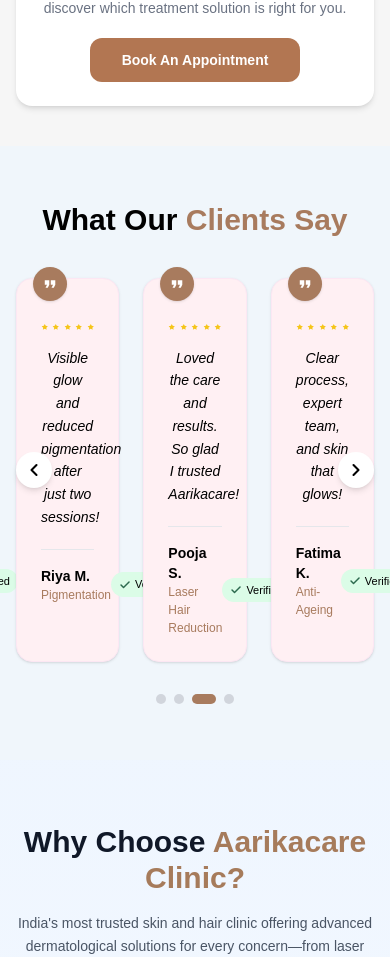
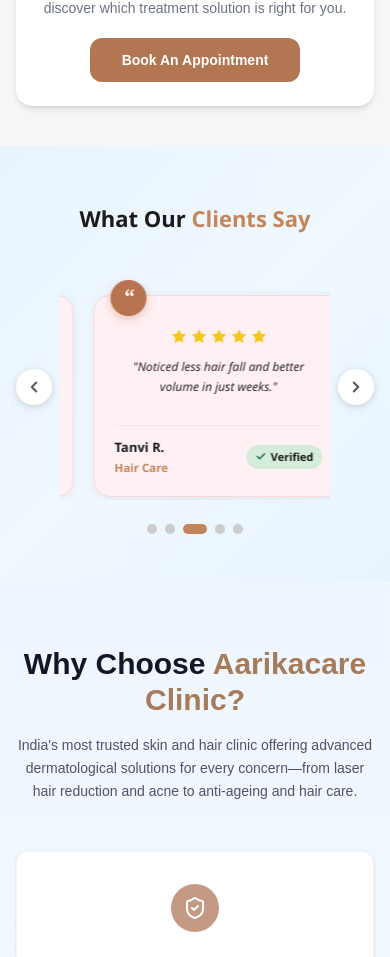
Before and after one commit to ranpriyasinh/aarikacare, a Next.js app: page /aarikacare in a window 390 px wide. Shown: the part 3512-4469 px from the top of the page. Built offline with nearby package versions, Linux system fonts and the light colour scheme.

Commit message:
Cosmetic Mobile Responsive

```diff
--- a/src/app/components/Inquiry.jsx
+++ b/src/app/components/Inquiry.jsx
@@ -163,7 +163,7 @@ export default function AppointmentSection() {
                       onChange={handleChange}
                       className="w-4 h-4 text-blue-600 rounded border-gray-300 focus:ring-blue-500"
                     />
-                    <span className="text-sm text-gray-700">Physio</span>
+                    <span className="text-sm text-gray-700">Cosmetic</span>
                   </label>
                 </div>
               </div>
--- a/src/app/components/aarikacarecomponents/aarikacaretestimonials.jsx
+++ b/src/app/components/aarikacarecomponents/aarikacaretestimonials.jsx
@@ -4,254 +4,205 @@ import React, { useRef, useState, useCallback, useEffect } from "react";
 
 // --- Icons ---
 const StarIcon = () => (
-  <svg
-    xmlns="http://www.w3.org/2000/svg"
-    width="16"
-    height="16"
-    viewBox="0 0 24 24"
-    fill="currentColor"
-    className="text-[#f5c518]"
-  >
+  <svg xmlns="http://www.w3.org/2000/svg" width="17" height="17" viewBox="0 0 24 24" fill="#f5c518">
     <polygon points="12 2 15.09 8.26 22 9.27 17 14.14 18.18 21.02 12 17.77 5.82 21.02 7 14.14 2 9.27 8.91 8.26 12 2" />
   </svg>
 );
 
-const QuoteIcon = () => (
-  <svg
-    xmlns="http://www.w3.org/2000/svg"
-    width="18"
-    height="18"
-    viewBox="0 0 24 24"
-    fill="currentColor"
-    className="text-white"
-  >
-    <path d="M6 17h3l2-4V7H5v6h3zm8 0h3l2-4V7h-6v6h3z" />
-  </svg>
-);
-
 const CheckIcon = () => (
-  <svg
-    xmlns="http://www.w3.org/2000/svg"
-    width="12"
-    height="12"
-    viewBox="0 0 24 24"
-    fill="none"
-    stroke="currentColor"
-    strokeWidth="3"
-    strokeLinecap="round"
-    strokeLinejoin="round"
-    className="text-[#2d6a4f]"
-  >
-    <polyline points="20 6 9 17 4 12"></polyline>
+  <svg xmlns="http://www.w3.org/2000/svg" width="11" height="11" viewBox="0 0 24 24" fill="none" stroke="#2d6a4f" strokeWidth="3" strokeLinecap="round" strokeLinejoin="round">
+    <polyline points="20 6 9 17 4 12" />
   </svg>
 );
 
 const ChevronLeftIcon = () => (
-  <svg
-    xmlns="http://www.w3.org/2000/svg"
-    width="20"
-    height="20"
-    viewBox="0 0 24 24"
-    fill="none"
-    stroke="currentColor"
-    strokeWidth="2.5"
-    strokeLinecap="round"
-    strokeLinejoin="round"
-  >
-    <polyline points="15 18 9 12 15 6"></polyline>
+  <svg xmlns="http://www.w3.org/2000/svg" width="18" height="18" viewBox="0 0 24 24" fill="none" stroke="currentColor" strokeWidth="2.5" strokeLinecap="round" strokeLinejoin="round">
+    <polyline points="15 18 9 12 15 6" />
   </svg>
 );
 
 const ChevronRightIcon = () => (
-  <svg
-    xmlns="http://www.w3.org/2000/svg"
-    width="20"
-    height="20"
-    viewBox="0 0 24 24"
-    fill="none"
-    stroke="currentColor"
-    strokeWidth="2.5"
-    strokeLinecap="round"
-    strokeLinejoin="round"
-  >
-    <polyline points="9 18 15 12 9 6"></polyline>
+  <svg xmlns="http://www.w3.org/2000/svg" width="18" height="18" viewBox="0 0 24 24" fill="none" stroke="currentColor" strokeWidth="2.5" strokeLinecap="round" strokeLinejoin="round">
+    <polyline points="9 18 15 12 9 6" />
   </svg>
 );
 
 // --- Data ---
 const testimonials = [
-  {
-    id: 1,
-    name: "Fatima K.",
-    category: "Anti-Ageing",
-    text: "Clear process, expert team, and skin that glows!",
-    verified: true,
-  },
-  {
-    id: 2,
-    name: "Tanvi R.",
-    category: "Hair Care",
-    text: "Noticed less hair fall and better volume in just weeks.",
-    verified: true,
-  },
-  {
-    id: 3,
-    name: "Riya M.",
-    category: "Pigmentation",
-    text: "Visible glow and reduced pigmentation after just two sessions!",
-    verified: true,
-  },
-  {
-    id: 4,
-    name: "Pooja S.",
-    category: "Laser Hair Reduction",
-    text: "Loved the care and results. So glad I trusted Aarikacare!",
-    verified: true,
-  },
+  { id: 1, name: "Ankit J.", category: "Acne & Pigmentation", text: "Flawless service and real improvement in my skin texture.", verified: true },
+  { id: 2, name: "Fatima K.", category: "Anti-Ageing", text: "Clear process, expert team, and skin that glows!", verified: true },
+  { id: 3, name: "Tanvi R.", category: "Hair Care", text: "Noticed less hair fall and better volume in just weeks.", verified: true },
+  { id: 4, name: "Riya M.", category: "Pigmentation", text: "Visible glow and reduced pigmentation after just two sessions!", verified: true },
+  { id: 5, name: "Pooja S.", category: "Laser Hair Reduction", text: "Loved the care and results. So glad I trusted Aarikacare!", verified: true },
 ];
 
-export default function aarikacareTestimonials() {
+// How many cards to show based on screen width
+function getCardsVisible(width) {
+  if (width < 540) return 1;
+  if (width < 900) return 2;
+  return 3;
+}
+
+export default function AarikacareTestimonials() {
   const trackRef = useRef(null);
+  const wrapperRef = useRef(null);
 
   const [currentIndex, setCurrentIndex] = useState(testimonials.length);
   const [cardWidth, setCardWidth] = useState(0);
   const [isTransitioning, setIsTransitioning] = useState(false);
   const [isPaused, setIsPaused] = useState(false);
+  const [cardsVisible, setCardsVisible] = useState(3);
 
-  const TRANSITION_DURATION = 600;
+  const TRANSITION_DURATION = 500;
   const AUTO_SCROLL_DELAY = 3000;
+  const GAP = 20;
 
-  // Triple array for infinite loop
-  const extendedTestimonials = [
-    ...testimonials,
-    ...testimonials,
-    ...testimonials,
-  ];
+  const extendedTestimonials = [...testimonials, ...testimonials, ...testimonials];
 
-  // Measure card width
-  const updateCardWidth = useCallback(() => {
-    if (!trackRef.current || !trackRef.current.firstElementChild) return;
-
+  const updateLayout = useCallback(() => {
+    if (!wrapperRef.current || !trackRef.current || !trackRef.current.firstElementChild) return;
+    const ww = wrapperRef.current.getBoundingClientRect().width;
+    const cv = getCardsVisible(ww);
+    setCardsVisible(cv);
     const item = trackRef.current.firstElementChild;
-    const gap = 24;
-
-    setCardWidth(item.getBoundingClientRect().width + gap);
+    setCardWidth(item.getBoundingClientRect().width + GAP);
   }, []);
 
   useEffect(() => {
-    updateCardWidth();
+    const ro = new ResizeObserver(updateLayout);
+    if (wrapperRef.current) ro.observe(wrapperRef.current);
+    updateLayout();
+    return () => ro.disconnect();
+  }, [updateLayout]);
 
-    window.addEventListener("resize", updateCardWidth);
-
-    return () => {
-      window.removeEventListener("resize", updateCardWidth);
-    };
-  }, [updateCardWidth]);
-
-  // Move carousel
-  const moveToIndex = useCallback(
-    (targetIndex, animate = true) => {
+  const moveToIndex = useCallback((targetIndex, animate = true) => {
     if (!trackRef.current || cardWidth === 0) return;
-
     const track = trackRef.current;
-
     if (animate) {
       setIsTransitioning(true);
-        track.style.transition = `transform ${TRANSITION_DURATION}ms ease-in-out`;
+      track.style.transition = `transform ${TRANSITION_DURATION}ms cubic-bezier(0.4,0,0.2,1)`;
     } else {
       track.style.transition = "none";
     }
+    track.style.transform = `translateX(-${targetIndex * cardWidth}px)`;
+    if (animate) setTimeout(() => setIsTransitioning(false), TRANSITION_DURATION);
+  }, [cardWidth]);
 
-      const offset = targetIndex * cardWidth;
-
-      track.style.transform = `translateX(-${offset}px)`;
-
-      if (animate) {
-        setTimeout(() => {
-          setIsTransitioning(false);
-        }, TRANSITION_DURATION);
-      }
-    },
-    [cardWidth]
-  );
-
-  // NEXT
   const handleNext = useCallback(() => {
     if (isTransitioning) return;
-
     const newIndex = currentIndex + 1;
-
     setCurrentIndex(newIndex);
     moveToIndex(newIndex, true);
-
     if (newIndex >= testimonials.length * 2) {
       setTimeout(() => {
         const reset = newIndex - testimonials.length;
-
         setCurrentIndex(reset);
         moveToIndex(reset, false);
       }, TRANSITION_DURATION);
     }
   }, [currentIndex, isTransitioning, moveToIndex]);
 
-  // PREV
   const handlePrev = useCallback(() => {
     if (isTransitioning) return;
-
     const newIndex = currentIndex - 1;
-
     setCurrentIndex(newIndex);
     moveToIndex(newIndex, true);
-
     if (newIndex < testimonials.length) {
       setTimeout(() => {
         const reset = newIndex + testimonials.length;
-
         setCurrentIndex(reset);
         moveToIndex(reset, false);
       }, TRANSITION_DURATION);
     }
   }, [currentIndex, isTransitioning, moveToIndex]);
 
-  // AUTO SCROLL
   useEffect(() => {
     if (isPaused || cardWidth === 0) return;
-
-    const interval = setInterval(() => {
-      handleNext();
-    }, AUTO_SCROLL_DELAY);
-
+    const interval = setInterval(handleNext, AUTO_SCROLL_DELAY);
     return () => clearInterval(interval);
   }, [handleNext, isPaused, cardWidth]);
 
-  // INITIAL POSITION
+  // Re-snap position when cardWidth updates (resize)
   useEffect(() => {
-    const timeout = setTimeout(() => {
-      moveToIndex(currentIndex, false);
-    }, 100);
+    if (cardWidth > 0) moveToIndex(currentIndex, false);
+  }, [cardWidth]);
 
-    return () => clearTimeout(timeout);
-  }, [currentIndex, moveToIndex]);
+  const activeIndex = currentIndex % testimonials.length;
+
+  // card width style based on cardsVisible
+  const cardStyle = {
+    flexShrink: 0,
+    width: cardsVisible === 1
+      ? `calc(100% - ${GAP}px)`
+      : cardsVisible === 2
+        ? `calc(50% - ${GAP * 0.75}px)`
+        : `calc(33.333% - ${GAP * 0.75}px)`,
+  };
 
   return (
-    <div className="w-full overflow-hidden bg-[#f0f6fb] py-14 px-4">
+    <div
+      style={{
+        width: "100%",
+        boxSizing: "border-box",
+        overflow: "hidden",
+        background: "linear-gradient(135deg, #e8f4fd 0%, #f0f8ff 50%, #e8f4fd 100%)",
+        padding: "56px 16px 48px",
+        fontFamily: "'Segoe UI', sans-serif",
+      }}
+    >
+      {/* Inject style for quote badge text */}
+      <style>{`
+        .quote-badge {
+          position: absolute;
+          top: -16px;
+          left: 16px;
+          width: 36px;
+          height: 36px;
+          border-radius: 50%;
+          background: #b87350;
+          display: flex;
+          align-items: center;
+          justify-content: center;
+          box-shadow: 0 3px 8px rgba(184,115,80,0.35);
+          font-size: 22px;
+          font-weight: 900;
+          color: white;
+          line-height: 1;
+          font-family: Georgia, 'Times New Roman', serif;
+          letter-spacing: -2px;
+          padding-bottom: 4px;
+          user-select: none;
+        }
+      `}</style>
+
       {/* Header */}
-      <div className="mb-10 text-center">
-        <h2 className="text-3xl font-bold text-black">
-          What Our <span className="text-[#a87b5e]">Clients Say</span>
+      <div style={{ textAlign: "center", marginBottom: 40 }}>
+        <h2 style={{ fontSize: "clamp(22px, 5vw, 28px)", fontWeight: 700, color: "#1a1a1a", margin: 0 }}>
+          What Our <span style={{ color: "#c4855a" }}>Clients Say</span>
         </h2>
       </div>
 
-      {/* Carousel */}
+      {/* Carousel wrapper */}
       <div
-        className="relative"
+        ref={wrapperRef}
+        style={{ position: "relative", padding: "0 44px" }}
         onMouseEnter={() => setIsPaused(true)}
         onMouseLeave={() => setIsPaused(false)}
       >
         {/* Prev Button */}
         <button
           onClick={handlePrev}
-          className="absolute left-0 top-1/2 z-10 -translate-y-1/2 rounded-full bg-white p-2 shadow-md transition hover:bg-gray-100 text-black"
+          aria-label="Previous"
+          style={{
+            position: "absolute", left: 0, top: "50%",
+            transform: "translateY(-50%)",
+            zIndex: 10,
+            background: "white", border: "none", borderRadius: "50%",
+            width: 36, height: 36,
+            display: "flex", alignItems: "center", justifyContent: "center",
+            boxShadow: "0 2px 8px rgba(0,0,0,0.15)",
+            cursor: "pointer", color: "#555",
+          }}
         >
           <ChevronLeftIcon />
         </button>
@@ -259,57 +210,103 @@ export default function aarikacareTestimonials() {
         {/* Next Button */}
         <button
           onClick={handleNext}
-          className="absolute right-0 top-1/2 z-10 -translate-y-1/2 rounded-full bg-white p-2 shadow-md transition hover:bg-gray-100 text-black"
+          aria-label="Next"
+          style={{
+            position: "absolute", right: 0, top: "50%",
+            transform: "translateY(-50%)",
+            zIndex: 10,
+            background: "white", border: "none", borderRadius: "50%",
+            width: 36, height: 36,
+            display: "flex", alignItems: "center", justifyContent: "center",
+            boxShadow: "0 2px 8px rgba(0,0,0,0.15)",
+            cursor: "pointer", color: "#555",
+          }}
         >
           <ChevronRightIcon />
         </button>
 
+        {/* Clip */}
+        <div style={{ overflow: "hidden", padding: "20px 0 4px" }}>
           {/* Track */}
-        <div ref={trackRef} className="flex gap-6">
+          <div
+            ref={trackRef}
+            style={{ display: "flex", gap: GAP, willChange: "transform", alignItems: "stretch" }}
+          >
             {extendedTestimonials.map((item, index) => (
+              <div key={`${item.id}-${index}`} style={cardStyle}>
+                {/* Card */}
                 <div
-              key={`${item.id}-${index}`}
-              className="flex-shrink-0 w-[calc(33.333%-16px)]"
+                  style={{
+                    position: "relative",
+                    background: "#fff0f3",
+                    border: "1px solid #f8d7da",
+                    borderRadius: 16,
+                    padding: "32px 20px 20px",
+                    boxShadow: "0 2px 12px rgba(0,0,0,0.06)",
+                    height: "100%",
+                    boxSizing: "border-box",
+                  }}
                 >
-              <div className="relative h-full rounded-2xl border border-pink-100 bg-[#fff0f3] p-6 pt-10 shadow-sm text-black">
-                {/* Quote Icon */}
-                <div className="absolute left-4 -top-3 rounded-full bg-[#a87b5e] p-2 shadow">
-                  <QuoteIcon />
+                  {/* Quote badge — Georgia double-quote character */}
+                  <div className="quote-badge">
+                    &#8220;
                   </div>
 
                   {/* Stars */}
-                <div className="mb-3 flex justify-center gap-1">
-                  <StarIcon />
-                  <StarIcon />
-                  <StarIcon />
-                  <StarIcon />
-                  <StarIcon />
+                  <div style={{ display: "flex", justifyContent: "center", gap: 3, marginBottom: 12 }}>
+                    {[...Array(5)].map((_, i) => <StarIcon key={i} />)}
                   </div>
 
-                {/* Testimonial Text */}
-                <p className="min-h-[60px] text-center text-[14px] italic leading-relaxed text-black">
-                  {item.text}
+                  {/* Text */}
+                  <p
+                    style={{
+                      textAlign: "center",
+                      fontSize: "clamp(12px, 2.5vw, 13.5px)",
+                      fontStyle: "italic",
+                      color: "#2a2a2a",
+                      lineHeight: 1.65,
+                      minHeight: 52,
+                      margin: 0,
+                    }}
+                  >
+                    "{item.text}"
                   </p>
 
                   {/* Footer */}
-                <div className="mt-5 flex items-center justify-between border-t border-gray-200 pt-4">
-                  <div>
-                    <h4 className="text-sm font-bold text-black">
+                  <div
+                    style={{
+                      marginTop: 16,
+                      paddingTop: 12,
+                      borderTop: "1px solid #e8e8e8",
+                      display: "flex",
+                      alignItems: "center",
+                      justifyContent: "space-between",
+                      gap: 8,
+                    }}
+                  >
+                    <div style={{ minWidth: 0 }}>
+                      <div style={{ fontSize: 13, fontWeight: 700, color: "#1a1a1a", whiteSpace: "nowrap", overflow: "hidden", textOverflow: "ellipsis" }}>
                         {item.name}
-                    </h4>
-
-                    <p className="text-[12px] font-medium text-[#a87b5e]">
+                      </div>
+                      <div style={{ fontSize: 11.5, fontWeight: 600, color: "#c4855a", marginTop: 1, whiteSpace: "nowrap", overflow: "hidden", textOverflow: "ellipsis" }}>
                         {item.category}
-                    </p>
+                      </div>
                     </div>
 
                     {item.verified && (
-                    <div className="flex items-center gap-1 rounded-full bg-green-100 px-2 py-1">
+                      <div
+                        style={{
+                          display: "flex",
+                          alignItems: "center",
+                          gap: 4,
+                          background: "#d4edda",
+                          borderRadius: 20,
+                          padding: "4px 9px",
+                          flexShrink: 0,
+                        }}
+                      >
                         <CheckIcon />
-
-                      <span className="text-[11px] font-medium text-black">
-                        Verified
-                      </span>
+                        <span style={{ fontSize: 11, fontWeight: 600, color: "#1a1a1a" }}>Verified</span>
                       </div>
                     )}
                   </div>
@@ -318,29 +315,31 @@ export default function aarikacareTestimonials() {
             ))}
           </div>
         </div>
+      </div>
 
       {/* Dots */}
-      <div className="mt-8 flex justify-center gap-2">
-        {testimonials.map((_, index) => {
-          const activeIndex = currentIndex % testimonials.length;
-
-          return (
+      <div style={{ display: "flex", justifyContent: "center", gap: 8, marginTop: 24 }}>
+        {testimonials.map((_, index) => (
           <button
             key={index}
             onClick={() => {
               const target = testimonials.length + index;
-
               setCurrentIndex(target);
               moveToIndex(target, true);
             }}
-              className={`h-2.5 w-2.5 rounded-full transition-all duration-300 ${
-                activeIndex === index
-                  ? "bg-[#a87b5e] w-6"
-                  : "bg-gray-300"
-              }`}
+            aria-label={`Go to slide ${index + 1}`}
+            style={{
+              height: 10,
+              width: activeIndex === index ? 24 : 10,
+              borderRadius: 10,
+              background: activeIndex === index ? "#c4855a" : "#ccc",
+              border: "none",
+              cursor: "pointer",
+              padding: 0,
+              transition: "all 0.3s ease",
+            }}
           />
-          );
-        })}
+        ))}
       </div>
     </div>
   );
```
Also changed, not shown: src/app/components/Service.jsx (+20 -12 lines). Lines whose indentation alone changed are shown as unchanged.
